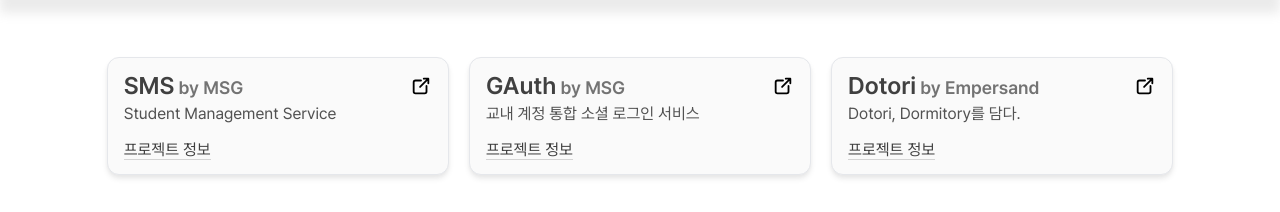
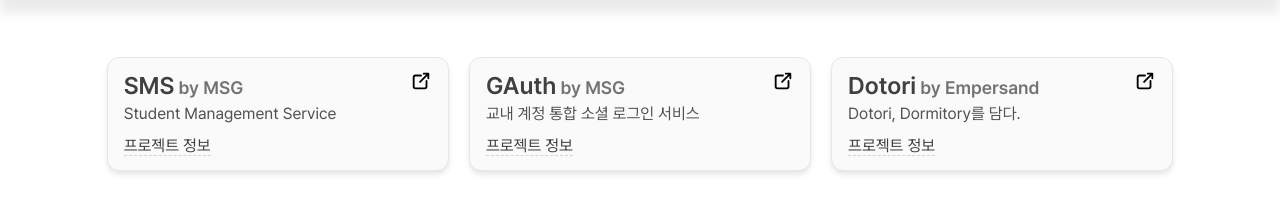
Before and after one commit to enbraining/gsman-frontend, a Next.js app: page / in a window 1280 px wide. Shown: the part 331-543 px from the top of the page. Built offline with nearby package versions, Linux system fonts and the light colour scheme.

Commit message:
:recycle: 동적 SEO 추가

```diff
--- a/app/[id]/page.tsx
+++ b/app/[id]/page.tsx
@@ -5,6 +5,23 @@
   MingcuteGithub2Fill,
 } from '../components/Icons';
 import { services } from '../data/service';
+
+export async function generateMetadata({ params }: { params: { id: string } }) {
+  const service = services.find((service) => service.id == params.id);
+
+  return {
+    title: `GSMAN | ${service ? service.name : 'Project'}`,
+    description: service?.description,
+    openGraph: {
+      title: `GSMAN | ${service?.name}`,
+      description: service?.description,
+      url: `https://gsm.fodo.dev/${service?.id}`,
+      siteName: 'GSMAN',
+      locale: 'ko_KR',
+      type: 'website',
+    },
+  };
+}
 
 export async function generateStaticParams() {
   return services.map((service) => ({
@@ -54,7 +71,7 @@
               href={link.link}
               className="border-b border-b-neutral-800"
             >
-              <p>{link.name}</p>
+              {link.name}
             </Link>
           ))}
         </div>
--- a/app/page.tsx
+++ b/app/page.tsx
@@ -1,6 +1,7 @@
 'use client';
 
 import Link from 'next/link';
+import { useRouter } from 'next/navigation';
 import { useCallback, useState } from 'react';
 import styled from 'styled-components';
 import {
@@ -42,6 +43,7 @@
 `;
 
 export default function Home() {
+  const router = useRouter();
   const [search, setSearch] = useState<string>('');
 
   const onInput = useCallback((e: any) => {
@@ -79,7 +81,8 @@
               className="border rounded-xl px-4 py-3 bg-neutral-50 shadow-md shadow-neutral-200"
               key={service.id}
             >
-              <div className="flex items-center">
+              <div className="flex">
+                <div>
                   <div className="flex items-end gap-x-1">
                     <h1 className="font-semibold text-2xl text-neutral-700">
                       {service.name}
@@ -88,18 +91,19 @@
                       {'by ' + service.group}
                     </h1>
                   </div>
+                  <h2 className="text-neutral-600 mb-2">
+                    {service.description}
+                  </h2>
+                  <Link
+                    href={service.id}
+                    className="inline duration-300 border-dashed border-b border-b-neutral-300 text-neutral-700 hover:border-b-neutral-600"
+                  >
+                    프로젝트 정보
+                  </Link>
+                </div>
                 <div className="ml-auto">
                   <TablerExternalLink scope={22} />
                 </div>
-              </div>
-              <h2 className="text-neutral-600">{service.description}</h2>
-              <div className="mt-3">
-                <Link
-                  className="border-b border-b-neutral-300 text-neutral-700 hover:border-b-neutral-600"
-                  href={`/${service.id}`}
-                >
-                  프로젝트 정보
-                </Link>
               </div>
             </Link>
           ))}
```
Lines whose indentation alone changed are shown as unchanged.
